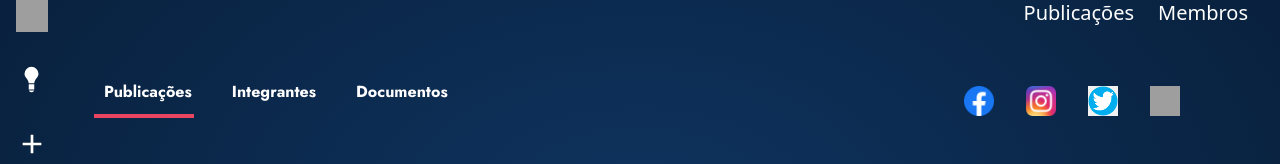
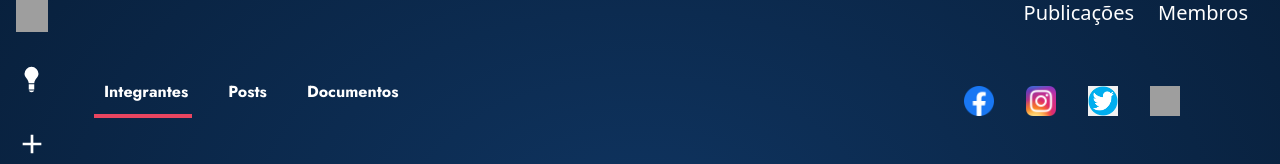
Before and after one commit to RP2-startups/stewart-frontend, a JavaScript app: page /project/files in a window 1280 px wide. Shown: the part 178-342 px from the top of the page. Built offline with nearby package versions, Linux system fonts and the light colour scheme; no server answers; grey boxes are pictures that could not be loaded; a web font is replaced by a local one.

Commit message:
Profile img fix

```diff
--- a/src/components/ImageCardCarousel.vue
+++ b/src/components/ImageCardCarousel.vue
@@ -15,7 +15,7 @@
           <div class="section-items row">
             <div class="col">
               <ImageCard @click="emitClicked(card)" class="img-card pt-1" :width="cardWidth" :height="cardHeight"
-                :title="card.name" :body="card.desc" :source="card.icon" image-border />
+                :title="card.name" :body="card.desc" :source="('http://localhost:3001'+ card.icon.replace('.', ''))" image-border />
             </div>
           </div>
         </slide>
--- a/src/components/ProjectMenu.vue
+++ b/src/components/ProjectMenu.vue
@@ -123,12 +123,12 @@
         items: [
           {
             id: 1,
-            name: "Publicações",
-            comp: "posts",
+            name: "Integrantes",
+            comp: "members",
           },
           {
             id: 2,
-            name: "Integrantes",
+            name: "Posts",
             comp: "members",
           },
           {
--- a/src/pages/ProjectList.vue
+++ b/src/pages/ProjectList.vue
@@ -111,8 +111,7 @@ export default defineComponent({
         .then(response => {
           for(let i = 0; i < response.data.length; i++) {
             let r = response.data[i];
-            let profPath = r.profile_picture.replace(".","http://localhost:3001")
-            let cardObj = { id: r.id, name: r.name, desc: r.about, icon: profPath };
+            let cardObj = { id: r.id, name: r.name, desc: r.about, icon: r.profile_picture };
             this.cardsUsers.push(cardObj);
           }
         })
--- a/src/router/index.ts
+++ b/src/router/index.ts
@@ -48,7 +48,7 @@ const router = createRouter({
       children: [
         {
             path: "posts",
-            component: Posts,
+            component: Members,
           },
           {
             path: "members",
```
Also changed, not shown: 1 other file (tests, documents, lock files or other folders).
